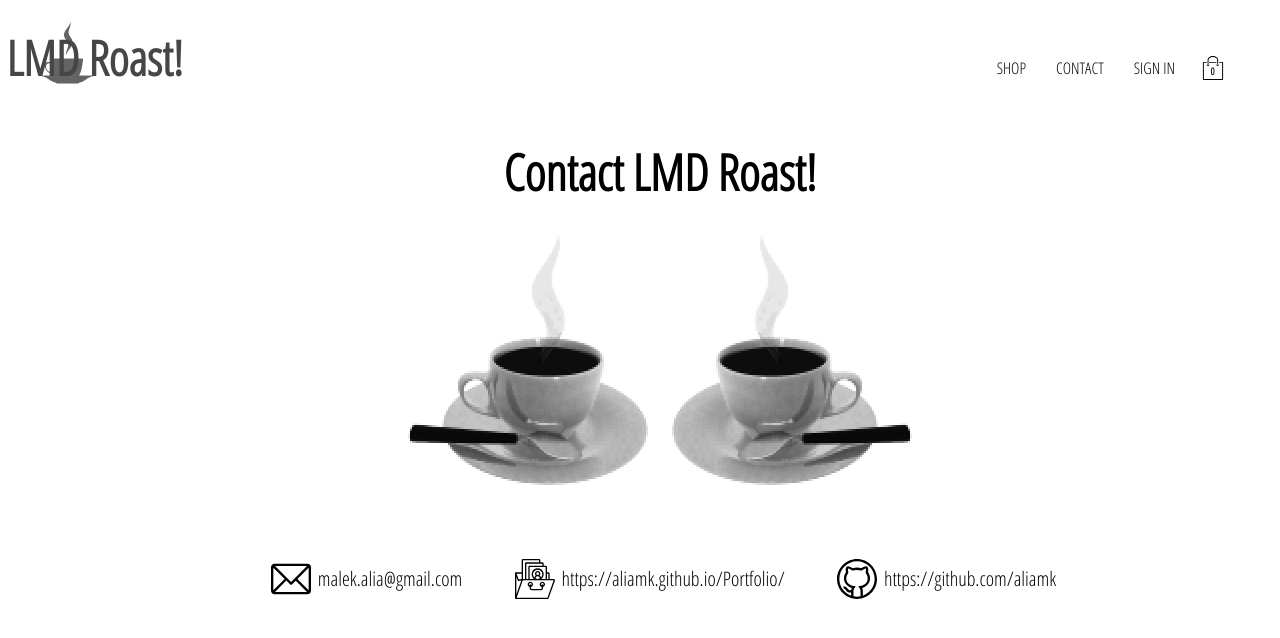
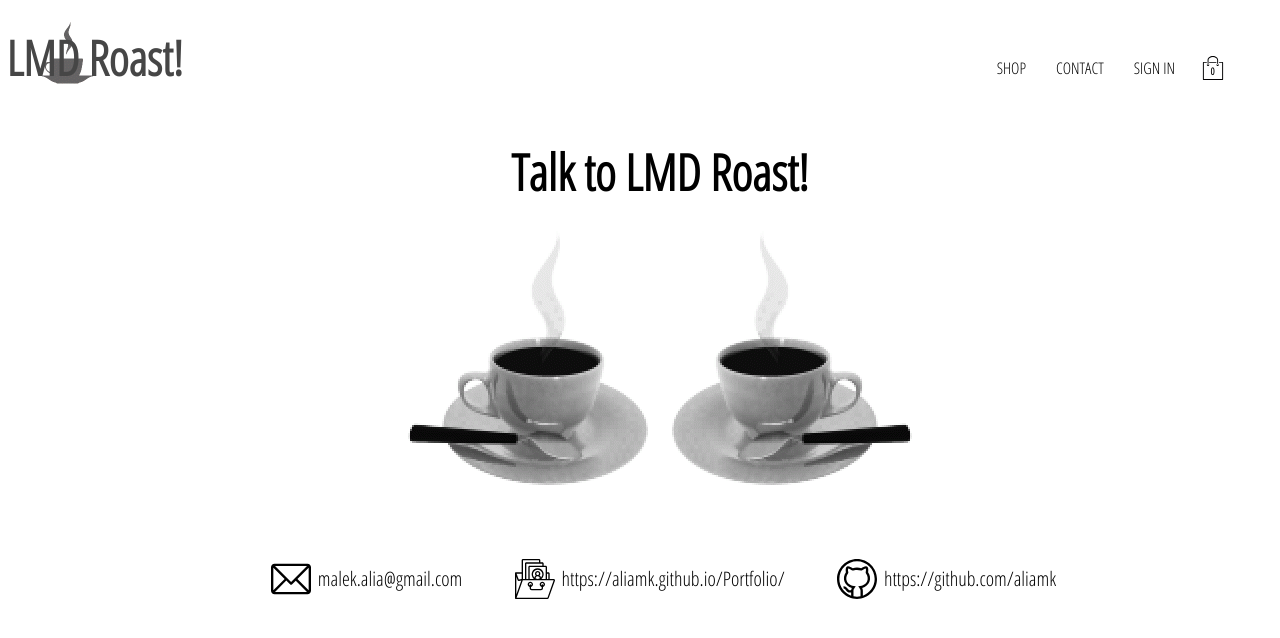
Before and after one commit to aliamk/LMD-Roast-Redux-Selectors, a React (Create React App) app in the folder client/: page /contact in a window 1280 px wide. Shown: the top 638 px of the page. Built offline with nearby package versions, Linux system fonts and the light colour scheme; no server answers.

Commit message:
amended contact page

```diff
--- a/client/src/pages/contactpage/contact.component.jsx
+++ b/client/src/pages/contactpage/contact.component.jsx
@@ -9,7 +9,7 @@ import github from '../../assets/github.svg'
 const ContactPage = () => {
   return (
     <ContactPageContainer>
-      <Title>Contact LMD Roast!</Title>
+      <Title>Talk to LMD Roast!</Title>
       <ImageContainer>
         <CoffeeImageOne src={coffee_cup} alt='coffee cup image' />
         <CoffeeImageTwo src={coffee_cup} alt='coffee cup image' />
--- a/client/src/pages/homepage/homepage.styles.jsx
+++ b/client/src/pages/homepage/homepage.styles.jsx
@@ -5,4 +5,5 @@ export const HomePageContainer = styled.div`
   display: flex;
   flex-direction: column;
   align-items: center;
+
 `;
```
